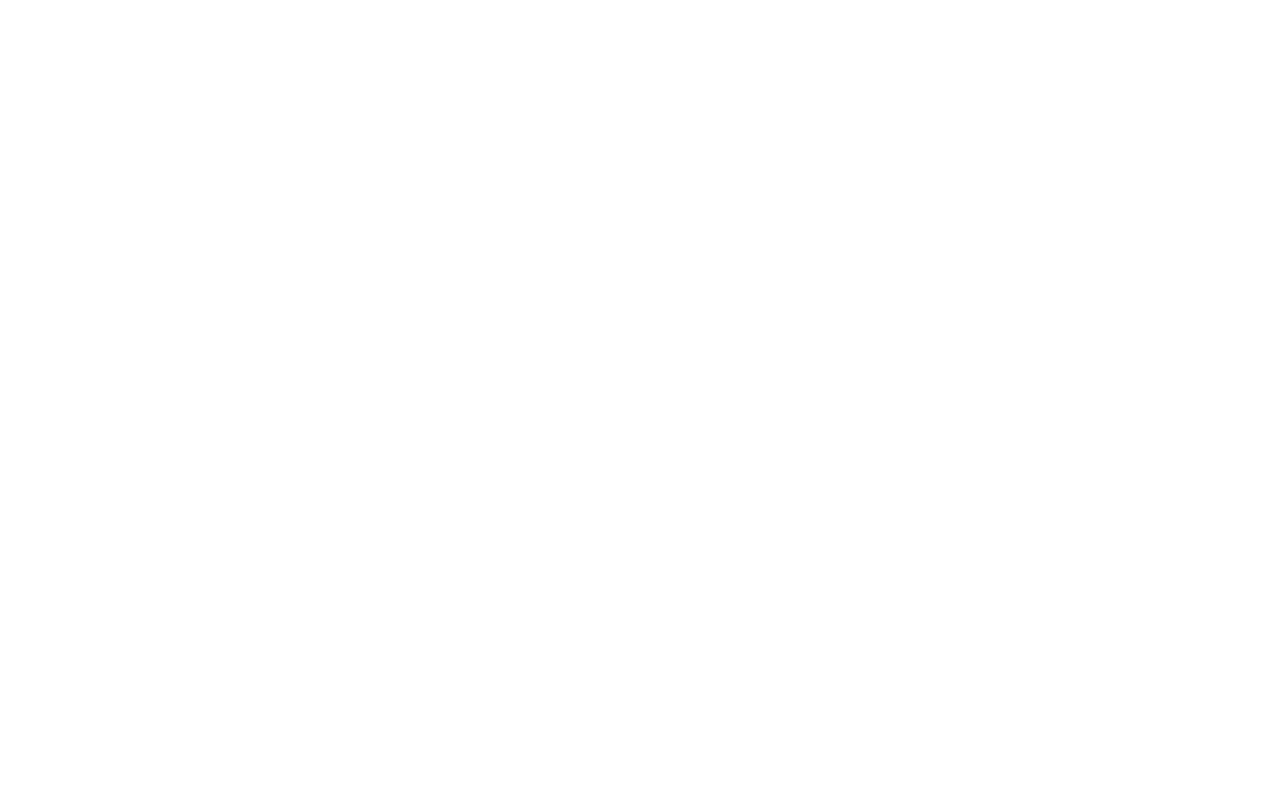
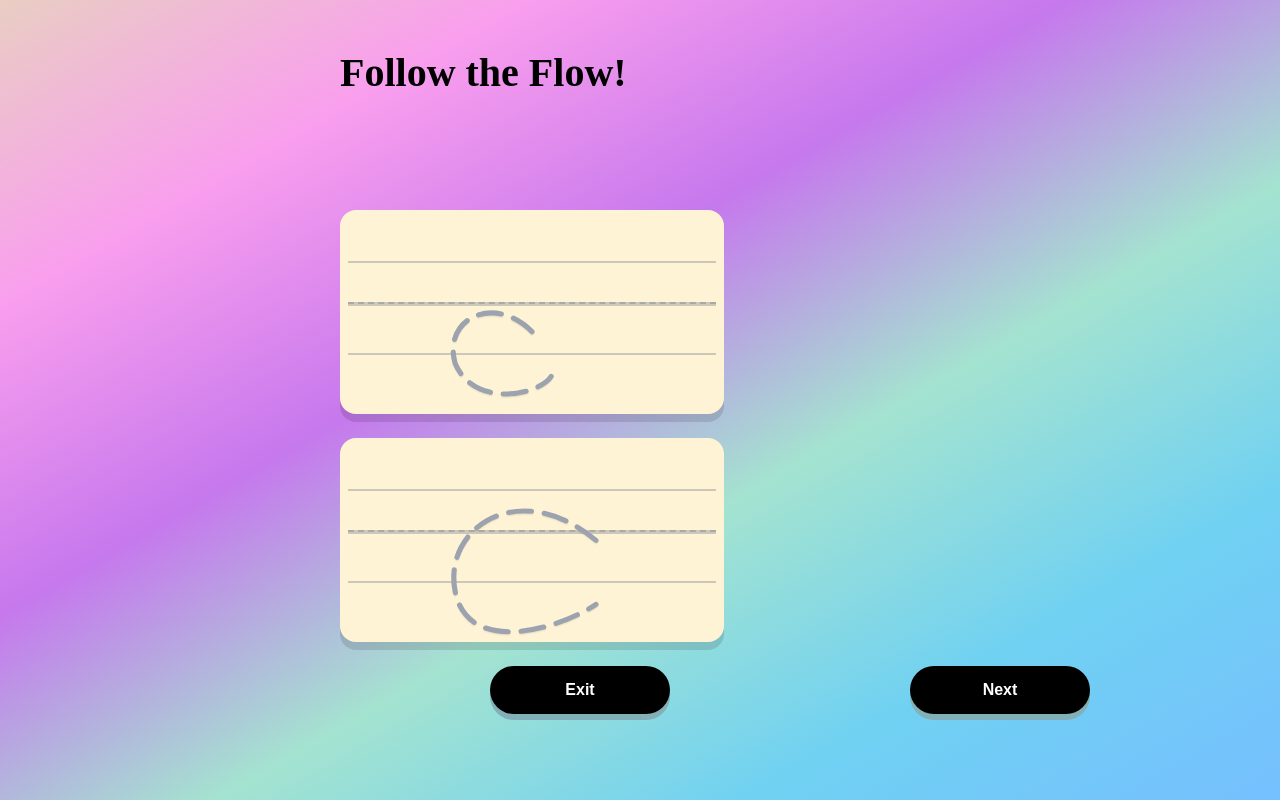
Before and after one commit to HadsRobs19/PenPath, a React (Vite) app in the folder frontend/: page /lesson1/reading in a window 1280 px wide. Before the commit this address had no page. Built offline with nearby package versions, Linux system fonts and the light colour scheme; a web font is replaced by a local one.

Commit message:
big push for lesson 1 reading lesson and summary comments for all completed pages

```diff
--- a/frontend/src/App.css
+++ b/frontend/src/App.css
@@ -641,8 +641,18 @@
 
 .reading1-heading {
   font-family: 'PlayKiddo';
-  transform: translateY(-40vh);
-  font-size: 20px;
+  transform: translateY(-8vh);
+  align-items: center;
+  justify-content: center;
+  font-size: 40px;
+}
+
+.reading1-content {
+  display: flex;
+  flex-direction: column;
+  gap: 24px;
+  width: min(100%, 600px);
+  margin: 0 auto;
 }
 
 .tracing-box {
@@ -680,5 +690,28 @@
 .tracing-svg {
   position: absolute;
   inset: 0;
-  pointer-events: none; /* tracing only for now */
+  pointer-events: auto;
 }
+
+.trace-path {
+  stroke-dasharray: 18 10;
+  stroke-linecap: round;
+  stroke-linejoin: round;
+  filter: drop-shadow(0 1px 0 rgba(0,0,0,0.08));
+}
+
+.button-row {
+  width: 100%;
+  display: flex;
+  justify-content: space-between;
+  align-items: center;
+  padding: 0 100px;
+  margin-left: 50px;
+}
+
+.exit-button, .next-button {
+  background: black;
+  color: white;
+  width: 100px;
+  min-height: 48px;
+}
--- a/frontend/src/App.jsx
+++ b/frontend/src/App.jsx
@@ -10,8 +10,10 @@
 import Home from './pages/Home';
 import Tutorial from './pages/Tutorial';
 import Account from './pages/Account';
-import Scan from './pages/Scan';
+import ScanUpload from './pages/ScanUpload';
 import ReadingColors1 from './pages/ReadingColors1';
+import ScanCamera from './pages/ScanCamera';
+import ScanResult from './pages/ScanResults';
 
 const App = () => {
 
@@ -29,8 +31,10 @@
       <Route path="/home" element={<Home />} />
       <Route path="/tutorial" element={<Tutorial />} />
       <Route path="/account" element={<Account />} />
-      <Route path="/scan" element={<Scan />} />
-      <Route path="/lesson1/colors" element={<ReadingColors1 />} />
+      <Route path="/scan" element={<ScanUpload />} />
+      <Route path="/scan/camera" element={<ScanCamera />} />
+      <Route path="/scan/results" element={<ScanResult />} />
+      <Route path="/lesson1/reading" element={<ReadingColors1 />} />
     </Routes>
   )
 }
--- a/frontend/src/components/TracingBox.jsx
+++ b/frontend/src/components/TracingBox.jsx
@@ -1,27 +1,122 @@
 import '../App.css';
+import { useRef, useState } from 'react';
+const ACCURACY_RADIUS = 18;
 
-const TracingBox = ({ svgPath, width=320, height=140 }) => {
+/*
+* <summary>
+* Interactive SVG tracing component for letters or shapes
+*   -> displays guide lines and a dashed path to trace
+*   -> tracks user pointer movements to draw a path and check accuracy against the guide
+*   -> dynamically colors guide path green/red based on tracing accuracy
+*   -> supports customizable width and height, with pointer events for drawing and real-time feedback
+*/
+
+const TracingBox = ({ svgPath, width = 360, height = 180 }) => {
+    const svgRef = useRef(null);
+    const guidePathRef = useRef(null);
+
+    const [userPath, setUserPath] = useState('');
+    const [isTracing, setIsTracing] = useState(false);
+    const [accuracy, setAccuracy] = useState('idle')
+
+    const getSVGPoint = (e) => {
+        const svg = svgRef.current;
+        if (!svg) return { x: 0, y: 0 };
+
+        const pt = svg.createSVGPoint();
+        pt.x = e.clientX;
+        pt.y = e.clientY;
+
+        return pt.matrixTransform(svg.getScreenCTM().inverse());
+    };
+
+    const getPathPoint = (pathEl, distance) => {
+        const len = pathEl.getTotalLength();
+        return pathEl.getPointAtLength(Math.min(distance, len));
+    };
+
+    const isPointNearPath = (x, y) => {
+        const path = guidePathRef.current;
+        const length = path.getTotalLength();
+
+        for(let i = 0; i < length; i += 4){
+            const pt = path.getPointAtLength(i);
+            const dx = pt.x - x;
+            const dy = pt.y - y;
+
+            if(Math.sqrt(dx * dx + dy * dy) < ACCURACY_RADIUS){
+                return true;
+            }
+        }
+        return false;
+    };
+
+    const handlePointerDown = (e) => {
+        e.preventDefault();
+        const { x, y } = getSVGPoint(e);
+        setUserPath(`M ${x} ${y}`);
+        setIsTracing(true);
+    };
+
+    const handlePointerMove = (e) => {
+        if (!isTracing) return;
+
+        const { x, y } = getSVGPoint(e);
+        setUserPath((prev) => `${prev} L ${x} ${y}`);
+
+        const close = isPointNearPath(x, y);
+        setAccuracy(close ? 'good' : 'bad');
+    };
+
+    const handlePointerUp = () => {
+        setIsTracing(false);
+        setAccuracy('idle');
+    };
+
     return (
-        <div
-            className="tracing-box"
-            style={{ width, height }}
-        >
+        <div className="tracing-box" style={{ width, height }}>
         <div className="guide-line ascender" />
         <div className="guide-line midline" />
         <div className="guide-line baseline" />
 
         <svg
+            ref={svgRef}
+
             className="tracing-svg"
-                viewBox=" 0 0 300 120"
+            viewBox="0 0 300 180"
             preserveAspectRatio="none"
+            onPointerDown={handlePointerDown}
+            onPointerMove={handlePointerMove}
+            onPointerUp={handlePointerUp}
         >
+
+            {/* Guided tracing path */}
             <path
+                ref={guidePathRef}
+
                 d={svgPath}
                 fill="none"
-                    stroke="#9CA3AF"
+                stroke={
+                    accuracy === 'good'
+                        ? '#22C55E'
+                        : accuracy === 'bad'
+                        ? '#EF4444'
+                        : '#9CA3AF'
+                }
                 strokeWidth="4"
                 strokeDasharray="6 12"
                 strokeLinecap="round"
+                className="trace-path"
+            />
+
+            {/* User traced path */}
+            <path
+            d={userPath}
+            fill="none"
+            stroke="#2563EB"
+            strokeWidth="6"
+            strokeLinecap="round"
+            strokeLinejoin="round"
             />
         </svg>
         </div>
--- /dev/null
+++ b/frontend/src/components/letterPaths.js
@@ -0,0 +1,79 @@
+/*
+* <summary>
+* Handles the svg paths for cursive letters a-d, uppercase and lower case
+*   -> note that the best paths for cursive are still a little off at the moment
+*/
+
+export const letterPaths = {
+  Aa: [
+    // lowercase cursive a
+    `
+    M80 120
+    C 60 80, 130 60, 150 95
+    C 170 130, 120 145, 95 120
+    C 110 110, 150 115, 170 130
+
+
+    `,
+
+    // uppercase cursive A (loop style)
+    `
+    M120 150
+    C 90 40, 200 40, 180 120
+    C 170 155, 130 150, 120 115
+
+
+    `
+  ],
+
+  Bb: [
+    // lowercase cursive b
+    `
+    M90 40
+    L 90 120
+    C 90 150, 150 150, 150 120
+    C 150 90, 100 95, 95 115
+
+    `,
+
+    // uppercase cursive B (soft loop)
+    `
+    M110 40
+    L 110 150
+    C 180 150, 180 90, 110 95
+
+    `
+  ],
+
+  Cc: [
+    `
+    M150 95
+    C 120 65, 80 85, 90 120
+    C 105 155, 155 145, 165 130
+
+    `,
+
+    `
+    M200 80
+    C 140 30, 80 70, 90 120
+    C 100 170, 170 150, 200 130
+
+    `
+  ],
+
+  Dd: [
+    `
+    M150 40
+    L 150 120
+    C 150 150, 100 150, 95 120
+    C 90 90, 140 95, 150 120
+
+    `,
+
+    `
+    M110 40
+    L 110 150
+    C 200 145, 200 45, 110 40
+    `
+  ]
+};
--- a/frontend/src/pages/ReadingColors1.jsx
+++ b/frontend/src/pages/ReadingColors1.jsx
@@ -1,27 +1,44 @@
 import "../App.css";
 import { useNavigate } from 'react-router-dom';
 import TracingBox from "../components/TracingBox";
+import { letterPaths } from "../components/letterPaths";
 import Button from '../components/Button';
+
+/*
+* <summary>
+* Front-end page for tracing the letter 'C'
+*   -> displays heading and SVG tracing boxes using letterPaths.Cc
+*   -> includes Exit button (goes to home) and Next button (proceeds to writing lesson)
+*   -> buttons are aligned to opposite ends of the content area
+*   -> overall layout uses gradient background and centered content consistent with app design
+*/
 
 const ReadingColors1 = () => {
     const navigate = useNavigate();
+  return (
+    <div className="reading1-bg">
+        <div className="reading1-content">
+            <h1 className="reading1-heading">Follow the Flow!</h1>
+            {letterPaths.Cc.map((path, i) => (
+            <TracingBox key={i} svgPath={path} />
+            ))}
 
-    return(
-        <div className="reading1-bg">
-            <div className="reading1-content">
-                <div className="reading1-heading">
-                    <h1>Follow The Flow</h1>
+            <div className="button-row">
+                <div className="exit">
+                    <Button className="exit-button" onClick={() => navigate('/home')} >
+                        Exit
+                    </Button>
                 </div>
 
-                <TracingBox
-                    svgPath="
-                    M20 70
-                    C 60 20, 120 20, 150 70
-                    S 220 120, 260 70
-                    "
-                />
-            </div>
+                <div className="next">
+                    <Button className="exit-button" onClick={() => navigate('/lesson1/writing')} >
+                        Next
+                    </Button>
+                </div>
         </div>
-    );
-}
+      </div>
+    </div>
+  );
+};
+
 export default ReadingColors1;
```
Also changed, not shown: frontend/src/pages/CreateAccount.jsx (+13 -0 lines), frontend/src/pages/Home.jsx (+10 -0 lines), frontend/src/pages/Tutorial.jsx (+12 -1 lines), frontend/src/pages/Welcome.jsx (+10 -0 lines), frontend/src/pages/ScanCamera.jsx (added), frontend/src/pages/ScanResults.jsx (added), frontend/src/pages/ScanUpload.jsx (renamed from frontend/src/pages/Scan.jsx). Lines whose indentation alone changed are shown as unchanged.
